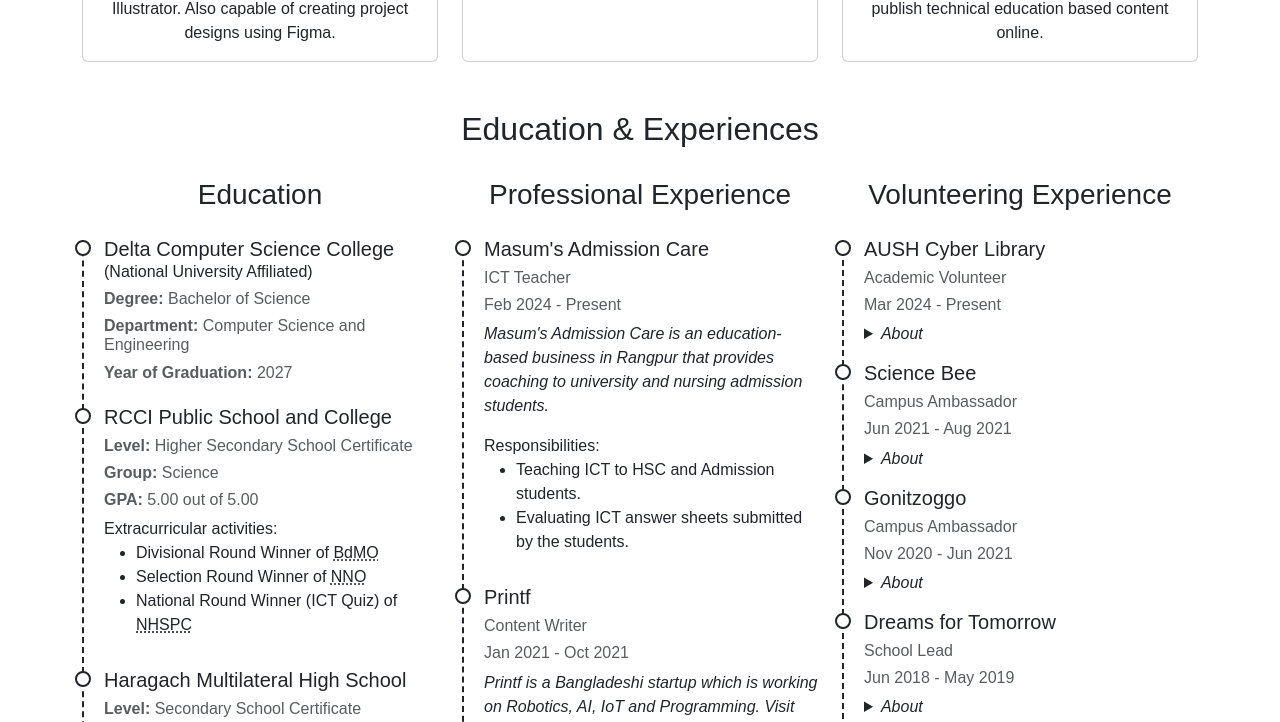
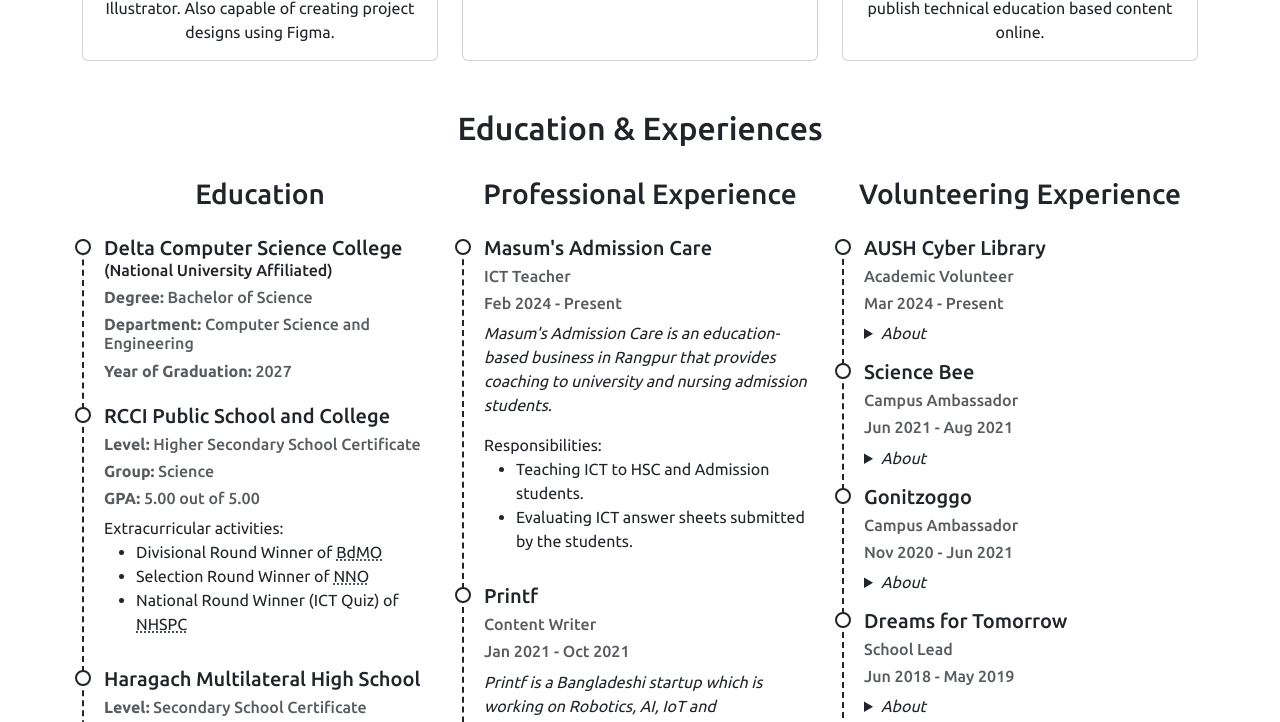
Before and after one commit to mdvirus/mdvirus.github.io, a plain HTML site: page index.html in a window 1280 px wide. Shown: the part 1202-1924 px from the top of the page. Drawn offline with nearby package versions, Linux system fonts and the light colour scheme.

Commit message:
fixed problem: google fonts api not loading

```diff
--- a/assets/css/style.css
+++ b/assets/css/style.css
@@ -1,13 +1,9 @@
+@import url('https://fonts.googleapis.com/css2?family=Ubuntu:wght@300;400;500;700&display=swap'); /* Font import */
+
 /* Root variables */
 :root {
     --c-white: #fff;
     --c-black: #212529;
-}
-
-/* Font import */
-@font-face {
-    font-family: 'Ubuntu';
-    src: url('https://fonts.googleapis.com/css2?family=Ubuntu&display=swap');
 }
 
 /* Whole body */
```
